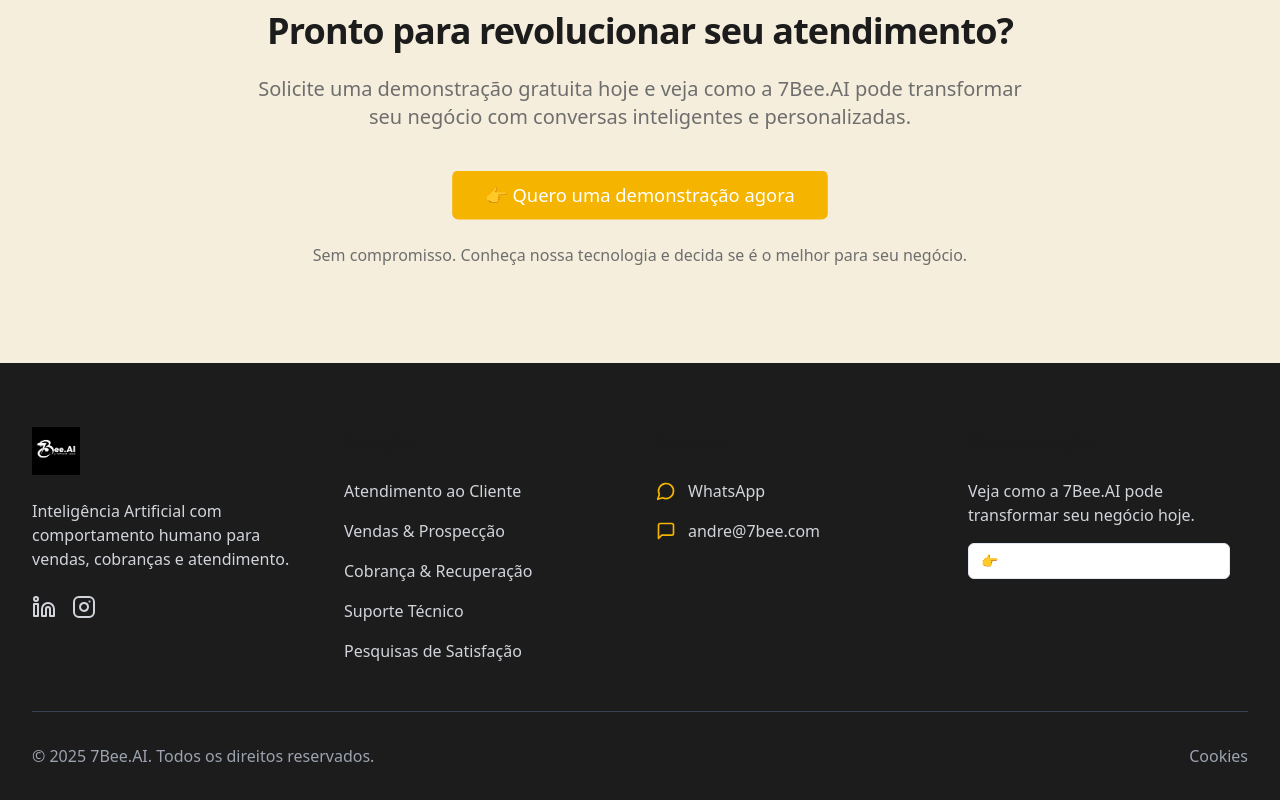
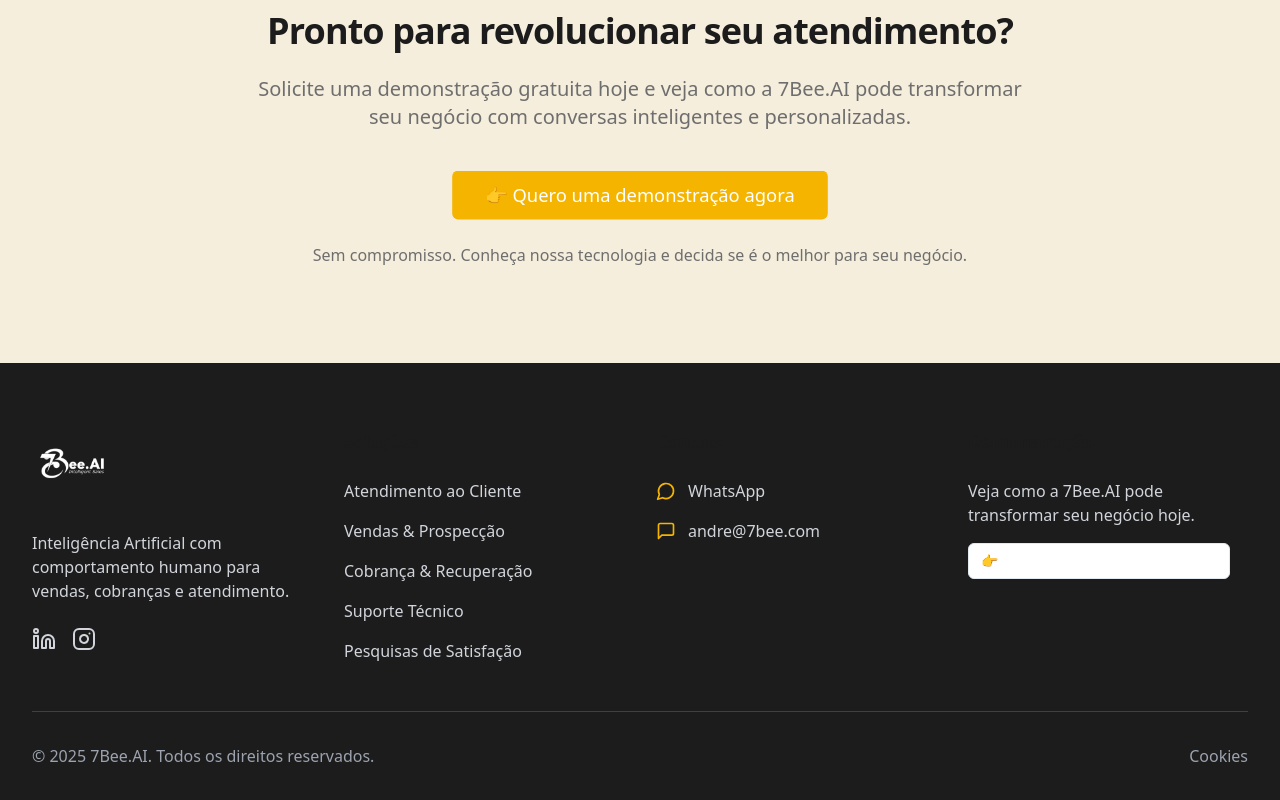
Before and after one commit to 7Beeai/bee-ai-conversations-flow, a React (Vite) app: page / in a window 1280 px wide. Shown: the part 5835-6635 px from the top of the page. Built offline with nearby package versions, Linux system fonts and the light colour scheme.

Commit message:
Replace logo and increase size
Replace the logo in the footer with the provided image and increase its size.

```diff
--- a/src/components/Footer.tsx
+++ b/src/components/Footer.tsx
@@ -8,9 +8,9 @@ const Footer = () => {
           <div>
             <div className="mb-6">
               <img
-                src="/lovable-uploads/fb8d9d63-034c-4af4-bfd4-099e15222bcd.png"
+                src="/lovable-uploads/47635054-007e-421d-ad0e-7d936dc34211.png"
                 alt="7Bee.AI Logo"
-                className="h-12 w-auto"
+                className="h-20 w-auto"
               />
             </div>
             <p className="text-gray-300 mb-6">
```
Also changed, not shown: public/lovable-uploads/47635054-007e-421d-ad0e-7d936dc34211.png (added).
